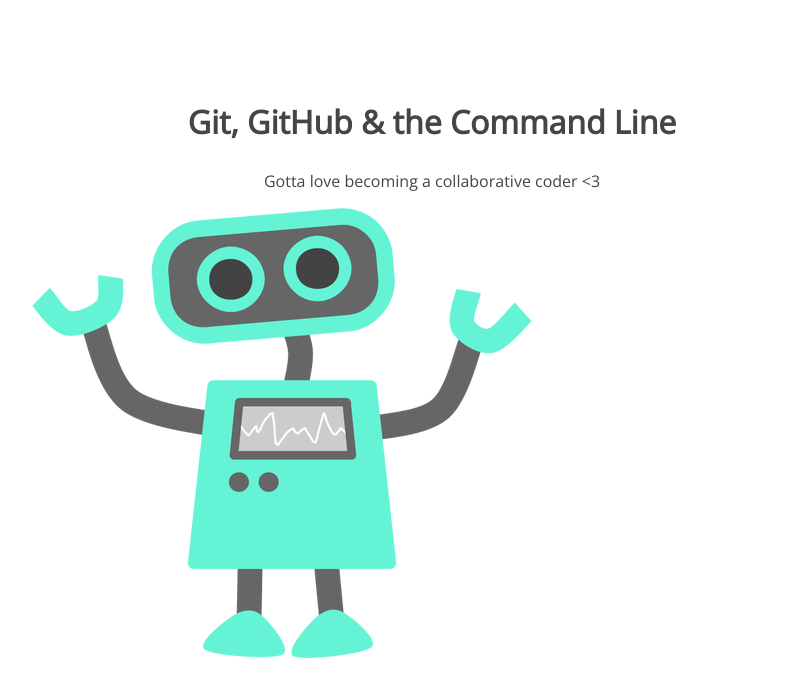
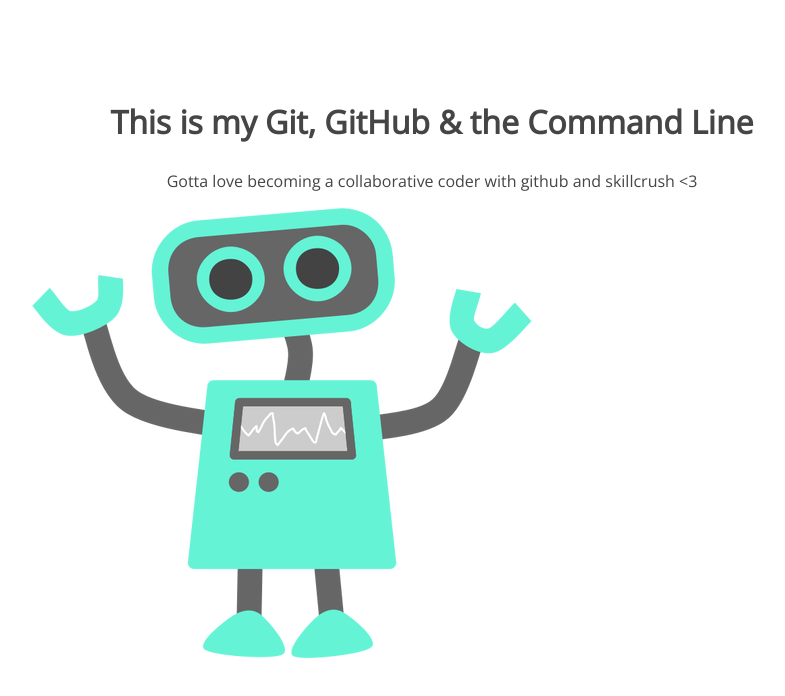
Before and after one commit to nvrbnsbr/105-project, a plain HTML site: page index.html in a window 1280 px wide. Shown: the whole page, without its empty margins (208-993 px from the left). Drawn offline with nearby package versions, Linux system fonts and the light colour scheme.

Commit message:
first modified branch

```diff
--- a/index.html
+++ b/index.html
@@ -8,8 +8,8 @@
 </head>
 <body>
 	<section>
-		<h1>Git, GitHub & the Command Line</h1>
-		<p>Gotta love becoming a collaborative coder <3</p>
+		<h1>This is my Git, GitHub & the Command Line</h1>
+		<p>Gotta love becoming a collaborative coder with github and skillcrush <3</p>
 		<img src="img/happy-blue-robot.png">
 	</section>
 </body>
```
